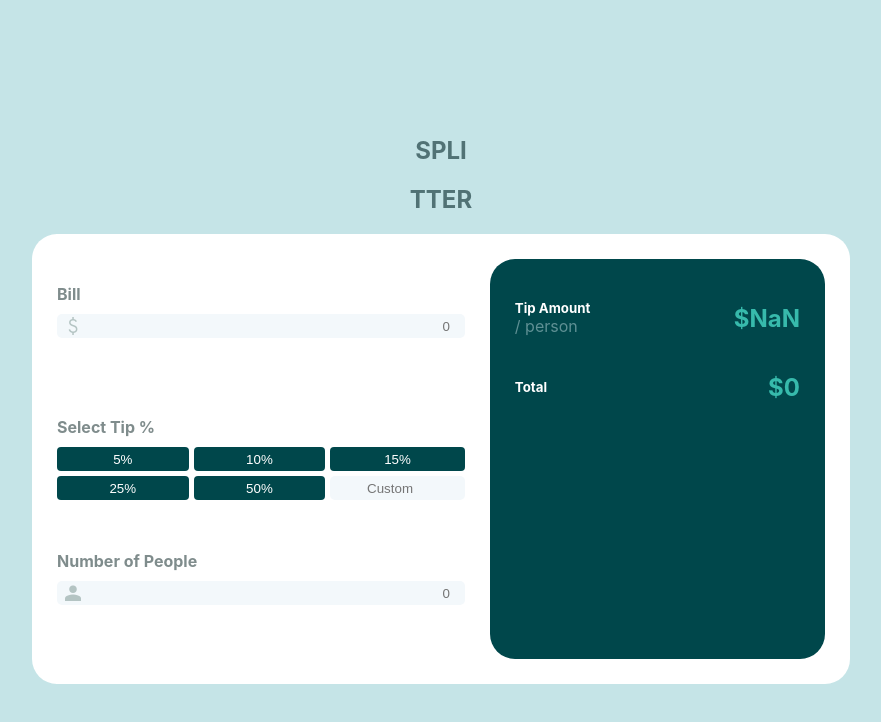
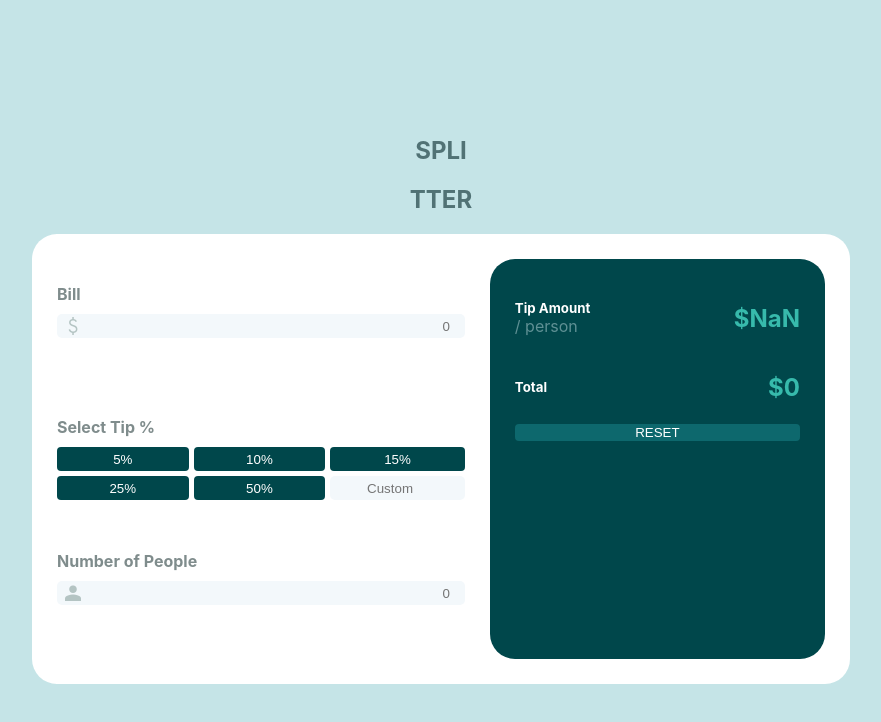
Before and after one commit to im-victor-mendez/tip_calculator, a React (Create React App) app: page / in a window 1280 px wide. Shown: the top 722 px of the page, without its empty margins (199-1080 px from the left). Built offline with nearby package versions, Linux system fonts and the light colour scheme.

Commit message:
Added Reset component and style.

```diff
--- a/src/App.js
+++ b/src/App.js
@@ -1,11 +1,13 @@
 import './App.scss';
 import Board from './components/Board';
 import Input from './components/Input';
+import Reset from './components/Reset';
 import Results from './components/Results';
 import Tips from './components/Tips';
 
 const viewResults = [
-  <Results />
+  <Results />,
+  <Reset />
 ]
 
 const view = [
--- /dev/null
+++ b/src/components/Reset.jsx
@@ -0,0 +1,16 @@
+import React from 'react'
+import '../styles/Reset.scss'
+
+function Reset() {
+  return (
+    <button
+    id="reset"
+    onClick={
+        () => window.location.reload()
+    }>
+        RESET
+    </button>
+  )
+}
+
+export default Reset
--- a/src/consts/colors.scss
+++ b/src/consts/colors.scss
@@ -16,4 +16,7 @@
     --background-results: #00474B;
     --color-subname: #5E9094;
     --color-results: #37BAAC;
+
+    /* Reset */
+    --background-reset: #0D686D;
 }
--- /dev/null
+++ b/src/styles/Reset.scss
@@ -0,0 +1,7 @@
+#reset {
+    background-color: var(--background-reset);
+    border: 0px;
+    border-radius: 4px;
+    color: white;
+    width: 100%;
+}
```
